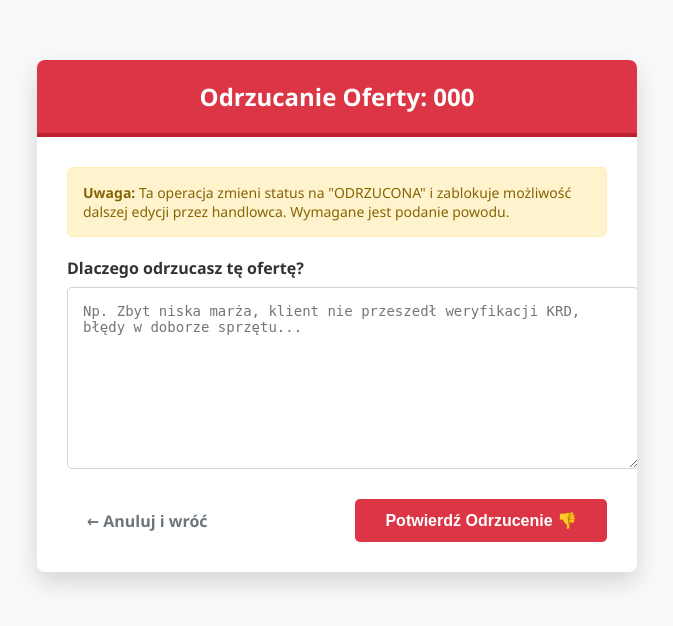
After one commit to Jcob3011/offert_system_basic, a Django app: page /offer/1/reject/ in a window 1280 px wide. The commit adds this page. Shown: the top 626 px of the page, without its empty margins (303-976 px from the left). Run offline with Django 5.2, Linux system fonts and the light colour scheme; a user stored in the database is signed in; tables that the repository leaves empty hold one stand-in row (values such as "Sample post"); some libraries are stand-ins or nearby versions.

Commit message:
Dodanie powodu odrzucenia, fix issuse, poprawa konsultacji

```diff
--- a/core/urls.py
+++ b/core/urls.py
@@ -1,20 +1,23 @@
 from django.contrib import admin
-from django.urls import path, include  # <--- WAŻNE: Dodaj 'include'
+from django.urls import path, include
 from django.conf import settings
 from django.conf.urls.static import static
 from offers import views as offer_views
 from offers import views
 
+
 urlpatterns = [
     path('admin/', admin.site.urls),
+
     path('accounts/', include('django.contrib.auth.urls')),
-    path('', offer_views.home, name='home'),
+    path('home/', offer_views.home, name='home'),
     path('offers/', offer_views.offer_list, name='offer_list'),
     path('offers/create/', offer_views.offer_create, name='offer_create'),
     path('offers/<int:pk>/', offer_views.offer_detail, name='offer_detail'),
     path('offers/<int:pk>/pdf/', offer_views.offer_pdf, name='offer_pdf'),
     path('offers/<int:pk>/edit/', offer_views.offer_edit, name='offer_edit'),
     path('offer/<int:pk>/status/<str:action>/', views.offer_change_status, name='offer_change_status'),
+    path('offer/<int:pk>/reject/', views.offer_reject, name='offer_reject'),
 ]
 
 if settings.DEBUG:
--- a/offers/models.py
+++ b/offers/models.py
@@ -5,6 +5,7 @@ from django.dispatch import receiver
 from django.utils.translation import gettext_lazy as _
 from datetime import timedelta
 from django.contrib.auth.models import User
+from decimal import Decimal
 
 
 # --- NOWE MODELE (CRM) ---
@@ -64,7 +65,7 @@ class Offer(models.Model):
     class Status(models.TextChoices):
         DRAFT = 'draft', _('Robocza')
         PENDING = 'pending', _('Oczekuje na akceptację')
-        IN_CONSULTATION = 'consultation', _('Konsultacja z Seniorem')  # NOWOŚĆ (5)
+        IN_CONSULTATION = 'consultation', _('Konsultacja')
         APPROVED = 'approved', _('Zatwierdzona')
         SENT = 'sent', _('Wysłana')
         REJECTED = 'rejected', _('Odrzucona')
@@ -131,6 +132,15 @@ class Offer(models.Model):
         verbose_name = "Oferta"
         verbose_name_plural = "Baza Ofert"
 
+    #  Funkcja jest gotowa, do konsultacji jak to ma wyglądać w szczegółach oferty dla nas i na generowanym PDF # !WAŻNE
+    def get_total_vat(self):
+        """Oblicza kwotę samego podatku VAT (23%)"""
+        return self.total_price * Decimal('0.23')
+
+    def get_total_gross(self):
+        """Oblicza kwotę Brutto (Netto + VAT)"""
+        return self.total_price * Decimal('1.23')
+
 
 # --- POZYCJE OFERTY (Tu też mała zmiana pod waluty) ---
 
--- a/offers/static/offers/offer_details.css
+++ b/offers/static/offers/offer_details.css
@@ -46,6 +46,7 @@
     color: white;
 }
 
+
 /* --- DROBNE DETALE --- */
 .card {
     overflow: hidden; /* Żeby nagłówki kart miały zaokrąglenia */
--- /dev/null
+++ b/offers/static/offers/offer_reject.css
@@ -0,0 +1,110 @@
+/* Tło strony (opcjonalne, żeby wyszarzyć resztę) */
+body {
+    background-color: #f8f9fa;
+}
+
+/* Główny kontener - Karta na środku */
+.reject-card {
+    max-width: 600px;
+    margin: 60px auto; /* Odstęp od góry i wyśrodkowanie */
+    background: #ffffff;
+    border-radius: 8px;
+    box-shadow: 0 10px 25px rgba(0, 0, 0, 0.15); /* Solidny cień */
+    overflow: hidden; /* Żeby nagłówek nie wystawał poza zaokrąglenia */
+    font-family: 'Segoe UI', Tahoma, Geneva, Verdana, sans-serif;
+}
+
+/* Czerwony nagłówek - OSTRZEŻENIE */
+.reject-header {
+    background-color: #dc3545; /* Bootstrapowy Danger Red */
+    color: white;
+    padding: 20px;
+    text-align: center;
+    border-bottom: 4px solid #bd2130;
+}
+
+.reject-header h2 {
+    margin: 0;
+    font-size: 24px;
+    font-weight: 600;
+}
+
+/* Wnętrze karty */
+.reject-body {
+    padding: 30px;
+}
+
+/* Sekcja z ostrzeżeniem tekstowym */
+.warning-box {
+    background-color: #fff3cd;
+    color: #856404;
+    border: 1px solid #ffeeba;
+    padding: 15px;
+    border-radius: 5px;
+    margin-bottom: 20px;
+    font-size: 14px;
+}
+
+/* Stylowanie pola tekstowego */
+.reason-textarea {
+    width: 100%;
+    min-height: 150px;
+    padding: 15px;
+    border: 1px solid #ced4da;
+    border-radius: 5px;
+    font-size: 14px;
+    resize: vertical; /* Pozwala rozciągać tylko w dół */
+    transition: border-color 0.3s;
+    margin-bottom: 25px;
+}
+
+.reason-textarea:focus {
+    border-color: #dc3545;
+    outline: none;
+    box-shadow: 0 0 0 3px rgba(220, 53, 69, 0.25);
+}
+
+/* Etykieta nad polem */
+.form-label {
+    display: block;
+    margin-bottom: 8px;
+    font-weight: 600;
+    color: #333;
+}
+
+/* Przyciski na dole */
+.reject-actions {
+    display: flex;
+    justify-content: space-between;
+    align-items: center;
+}
+
+/* Przycisk Anuluj */
+.btn-cancel {
+    text-decoration: none;
+    color: #6c757d;
+    font-weight: 600;
+    padding: 10px 20px;
+    transition: color 0.3s;
+}
+
+.btn-cancel:hover {
+    color: #343a40;
+}
+
+/* Przycisk Potwierdź (Główny) */
+.btn-confirm {
+    background-color: #dc3545;
+    color: white;
+    border: none;
+    padding: 12px 30px;
+    border-radius: 5px;
+    font-weight: bold;
+    cursor: pointer;
+    font-size: 16px;
+    transition: background-color 0.2s;
+}
+
+.btn-confirm:hover {
+    background-color: #c82333;
+}
--- /dev/null
+++ b/offers/templates/offers/offer_reject.html
@@ -0,0 +1,47 @@
+{% load static %} <!DOCTYPE html>
+<html lang="pl">
+<head>
+    <meta charset="UTF-8">
+    <title>Odrzuć Ofertę</title>
+    <link rel="stylesheet" href="{% static 'offers/offer_reject.css' %}">
+</head>
+<body>
+
+<div class="reject-card">
+    <div class="reject-header">
+        <h2>Odrzucanie Oferty: {{ offer.offer_number }}</h2>
+    </div>
+
+    <div class="reject-body">
+
+        <div class="warning-box">
+            <strong>Uwaga:</strong> Ta operacja zmieni status na "ODRZUCONA" i zablokuje możliwość dalszej edycji przez
+            handlowca. Wymagane jest podanie powodu.
+        </div>
+
+        <form method="post">
+            {% csrf_token %}
+
+            <label for="reason" class="form-label">Dlaczego odrzucasz tę ofertę?</label>
+
+            <textarea
+                    name="rejection_reason"
+                    id="reason"
+                    class="reason-textarea"
+                    placeholder="Np. Zbyt niska marża, klient nie przeszedł weryfikacji KRD, błędy w doborze sprzętu..."
+                    required></textarea>
+            <div class="reject-actions">
+                <a href="{% url 'offer_detail' offer.pk %}" class="btn-cancel">
+                    ← Anuluj i wróć
+                </a>
+
+                <button type="submit" class="btn-confirm">
+                    Potwierdź Odrzucenie 👎
+                </button>
+            </div>
+        </form>
+    </div>
+</div>
+
+</body>
+</html>
--- a/offers/views.py
+++ b/offers/views.py
@@ -90,9 +90,10 @@ def offer_edit(request, pk):
 
     # --- SECURITY CHECK ---
     # Jeśli oferta nie jest w trybie DRAFT i nie jest ODRZUCONA, blokujemy edycję
-    if offer.status not in [Offer.Status.DRAFT, Offer.Status.REJECTED]:
-        messages.error(request, "Nie można edytować oferty, która jest w trakcie akceptacji lub zatwierdzona.")
-        return redirect('offer_list')
+    # --- POPRAWKA: Pozwalamy edytować też w trakcie konsultacji ---
+    if offer.status not in [Offer.Status.DRAFT, Offer.Status.IN_CONSULTATION, Offer.Status.REJECTED]:
+        messages.error(request, "Nie można edytować oferty, która została już wysłana lub zatwierdzona.")
+        return redirect('offer_detail', pk=pk)
     # ----------------------
 
     if request.method == 'POST':
@@ -155,6 +156,24 @@ def offer_pdf(request, pk):
 
 
 @login_required
+def offer_reject(request, pk):
+    offer = get_object_or_404(Offer, pk=pk)
+
+    if request.method == 'POST':
+        reason = request.POST.get('rejection_reason')
+        if reason:
+            offer.status = Offer.Status.REJECTED
+            offer.rejection_reason = reason
+            offer.save()
+            messages.warning(request, f"Oferta odrzucona. Powód: {reason}")
+            return redirect('offers:offer_list')
+        else:
+            messages.error(request, "Musisz podać powód odrzucenia!")
+
+    return render(request, 'offers/offer_reject.html', {'offer': offer})
+
+
+@login_required
 def offer_change_status(request, pk, action):
     # 1. Pobieramy konkretną ofertę (pakiet)
     offer = get_object_or_404(Offer, pk=pk)
@@ -186,13 +205,19 @@ def offer_change_status(request, pk, action):
     # SCENARIUSZ C: Odrzucenie (Pending -> Rejected)
 
     elif action == 'reject':
-        if user.is_superuser:
-            if offer.status == Offer.Status.PENDING:
+        if request.method == 'POST':
+            reason = request.POST.get('rejection_reason')
+            if reason:
                 offer.status = Offer.Status.REJECTED
+                offer.rejection_reason = reason
                 offer.save()
-                messages.error(request, "Oferta odrzucona. Wraca do poprawki.")
-        else:
-            messages.error(request, "Brak uprawnień.")
+                messages.warning(request, f"Oferta odrzucona. Powód: {reason}")
+                return redirect('offer_list')
+            else:
+                messages.error(request, "Musisz podać powód odrzucenia!")
+
+        return render(request, 'offers/offer_reject.html', {'offer': offer})
+
 
     # SCENARIUSZ D: Cofnięcie do Draftu (np. żeby poprawić odrzuconą)
     elif action == 'draft':
@@ -201,4 +226,4 @@ def offer_change_status(request, pk, action):
             offer.save()
             messages.info(request, "Oferta przywrócona do edycji.")
 
-    return redirect('home')
+    return redirect('offer_list')
```
Also changed, not shown: offers/admin.py (+18 -4 lines), offers/static/offers/offer_list.css (+26 -11 lines), offers/templates/offers/offer_details.html (+10 -0 lines), offers/templates/offers/offer_list.html (+27 -2 lines), offers/templates/registration/login.html (+4 -6 lines).
